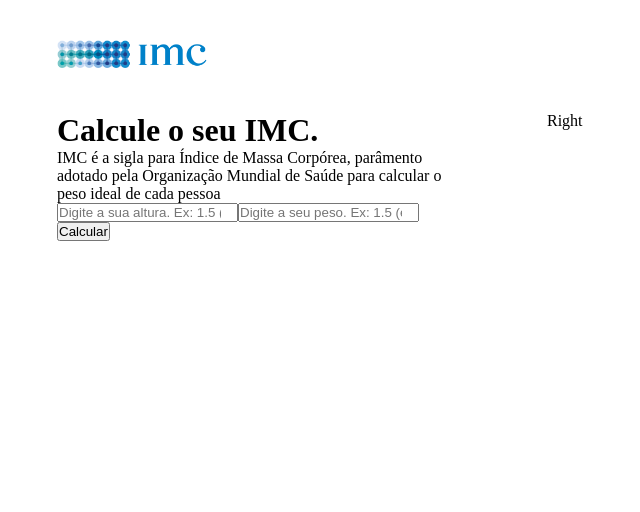
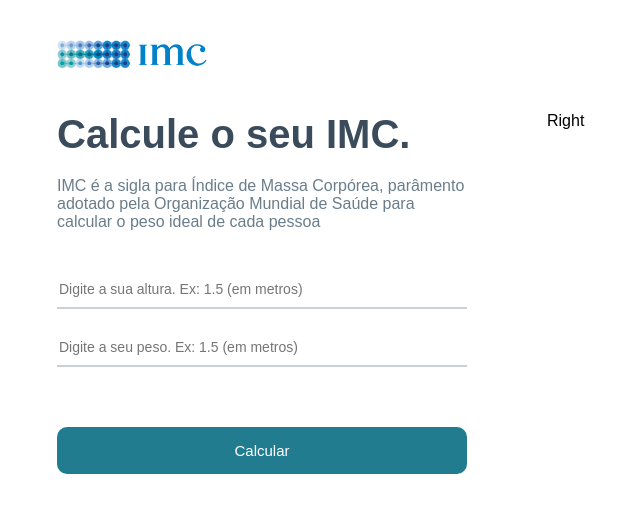
Before and after one commit to Dev-JoseRonaldo/calculadora-imc-react, a React (Vite) app: page / in a window 1280 px wide. Shown: the top 512 px of the page, without its empty margins (133-773 px from the left). Built offline with nearby package versions, Linux system fonts and the light colour scheme.

Commit message:
:lipstick: feat: Estilizaçao da estrutura da calculadora IMC (seção da esquerda)

```diff
--- a/src/App.module.css
+++ b/src/App.module.css
@@ -1,7 +1,21 @@
+:root {
+  --primary-font: Arial, Helvetica, sans-serif;
+
+  --title-color: #3a4b5c;
+  --text-gray: #6a7d8b;
+  --text-white: #ffffff;
+
+  --bg-button: #227c90;
+}
+
 * {
   margin: 0;
   padding: 0;
   box-sizing: border-box;
+}
+
+body {
+  font-family: var(--primary-font);
 }
 
 .headerContainer {
@@ -20,6 +34,44 @@
   flex: 1;
 }
 
+.container .leftSide h1 {
+  font-size: 40px;
+  color: var(--title-color);
+}
+
+.container .leftSide p {
+  font-size: 16px;
+  margin: 20px 0 40px;
+  color: var(--text-gray);
+}
+
+.container .leftSide input {
+  width: 100%;
+  border: 0;
+  border-bottom: 2px solid rgba(150, 163, 171, 0.5);
+  padding: 10px 2px;
+  margin-bottom: 20px;
+  font-size: 14px;
+  outline: 0;
+}
+
+.container .leftSide button {
+  background-color: var(--bg-button);
+  color: var(--text-white);
+  font-size: 15px;
+  border: 0;
+  border-radius: 10px;
+  padding: 15px 0;
+  width: 100%;
+  cursor: pointer;
+  margin-top: 40px;
+  transition: opacity ease 0.3s;
+}
+
+.container .leftSide button:hover {
+  opacity: 0.85;
+}
+
 .container .rightSide {
   flex: 1;
 }
```
